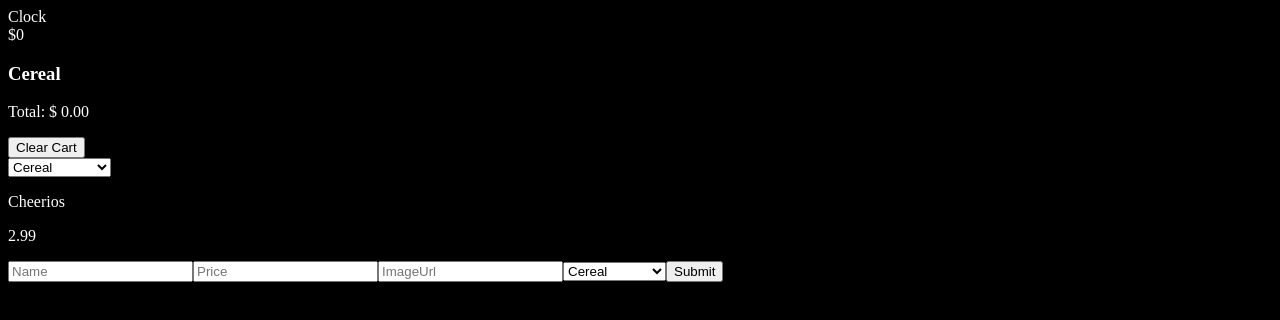
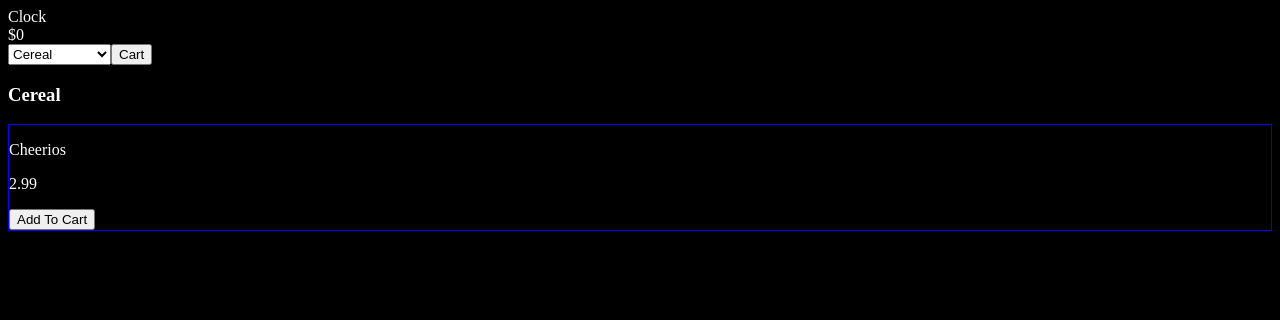
Before and after one commit to whlong1/reactville, a React (Create React App) app: page / in a window 1280 px wide. Shown: the top 320 px of the page. Built offline with nearby package versions, Linux system fonts and the light colour scheme.

Commit message:
add initial styling to market components

```diff
--- a/src/SuperMarket/Cart.jsx
+++ b/src/SuperMarket/Cart.jsx
@@ -1,5 +1,4 @@
 import CartItem from './CartItem'
-
 
 const Cart = (props) => {
 
@@ -8,12 +7,19 @@ const Cart = (props) => {
   }, 0)
 
   return (
-    <div>
-      {props.cart?.map((item, idx) => (
-        <CartItem key={idx} item={item} removeFromCart={props.removeFromCart} />
-      ))}
-      <p>Total: $ {total.toFixed(2)}</p>
-      <button onClick={() => props.setCart([])}>Clear Cart</button>
+    <div className="cart-container">
+
+      <section className="cart-content">
+        {props.cart?.map((item, idx) => (
+          <CartItem key={idx} item={item} removeFromCart={props.removeFromCart} />
+        ))}
+      </section>
+
+      <section className="cart-ui">
+        <p>Total: $ {total.toFixed(2)}</p>
+        <button onClick={() => props.setCart([])}>Clear Cart</button>
+      </section>
+
     </div>
   )
 }
--- a/src/SuperMarket/CartItem.jsx
+++ b/src/SuperMarket/CartItem.jsx
@@ -2,7 +2,7 @@ const CartItem = (props) => {
 
 
 	return (
-		<div>
+		<div className="product-card">
 			{props.item.name} {props.item.price}
 			<p>Quantity: {props.item.quantity}</p>
 			<button onClick={() => props.removeFromCart(props.item)}>Remove From Cart</button>
--- a/src/SuperMarket/DisplayProducts.jsx
+++ b/src/SuperMarket/DisplayProducts.jsx
@@ -14,6 +14,7 @@ const DisplayProducts = (props) => {
 
   return (
     <div>
+      <h3>{props.productCategory}</h3>
       {selectedProducts}
     </div>
   )
--- a/src/SuperMarket/Product.jsx
+++ b/src/SuperMarket/Product.jsx
@@ -4,9 +4,10 @@ const Product = (props) => {
 
 
   return (
-    <div onClick={() => props.addToCart(props.product)}>
+    <div className="product-card">
       <p>{props.product.name}</p>
       <p>{props.product.price}</p>
+      <button onClick={() => props.addToCart(props.product)}>Add To Cart</button>
     </div>
   )
 }
--- a/src/SuperMarket/SuperMarket.jsx
+++ b/src/SuperMarket/SuperMarket.jsx
@@ -1,3 +1,5 @@
+import './styles/style.css'
+
 import { useState } from 'react'
 
 // Components
@@ -12,6 +14,7 @@ import { productData } from './modules/data'
 
 const SuperMarket = () => {
   const [cart, setCart] = useState([])
+  const [toggleCart, setToggleCart] = useState(false)
   const [products, setProducts] = useState(productData)
   const [productCategory, setProductCategory] = useState('Cereal')
 
@@ -35,14 +38,14 @@ const SuperMarket = () => {
 
   return (
     <div>
-      <h3>{productCategory}</h3>
+      <nav className="market-nav">
+        <CategoryMenu products={products} setProductCategory={setProductCategory} />
+        <button onClick={() => setToggleCart(!toggleCart)}>Cart</button>
+      </nav>
 
-      <Cart cart={cart} removeFromCart={removeFromCart} setCart={setCart} />
-
-      <CategoryMenu
-        products={products}
-        setProductCategory={setProductCategory}
-      />
+      {toggleCart &&
+        <Cart cart={cart} removeFromCart={removeFromCart} setCart={setCart} />
+      }
 
       <DisplayProducts
         products={products}
@@ -50,7 +53,7 @@ const SuperMarket = () => {
         productCategory={productCategory}
       />
 
-      <NewProduct products={products} />
+      {/* <NewProduct products={products} /> */}
     </div>
   )
 }
--- /dev/null
+++ b/src/SuperMarket/styles/style.css
@@ -0,0 +1,21 @@
+.market-nav {
+  display: flex;
+}
+
+.cart-container {
+  border: 1px solid red;
+}
+
+.cart-content {
+  display: flex;
+  flex-direction: column;
+}
+
+.cart-ui {
+  border: 1px solid green;
+  display: flex;
+}
+
+.product-card {
+  border: 1px solid blue;
+}
```
